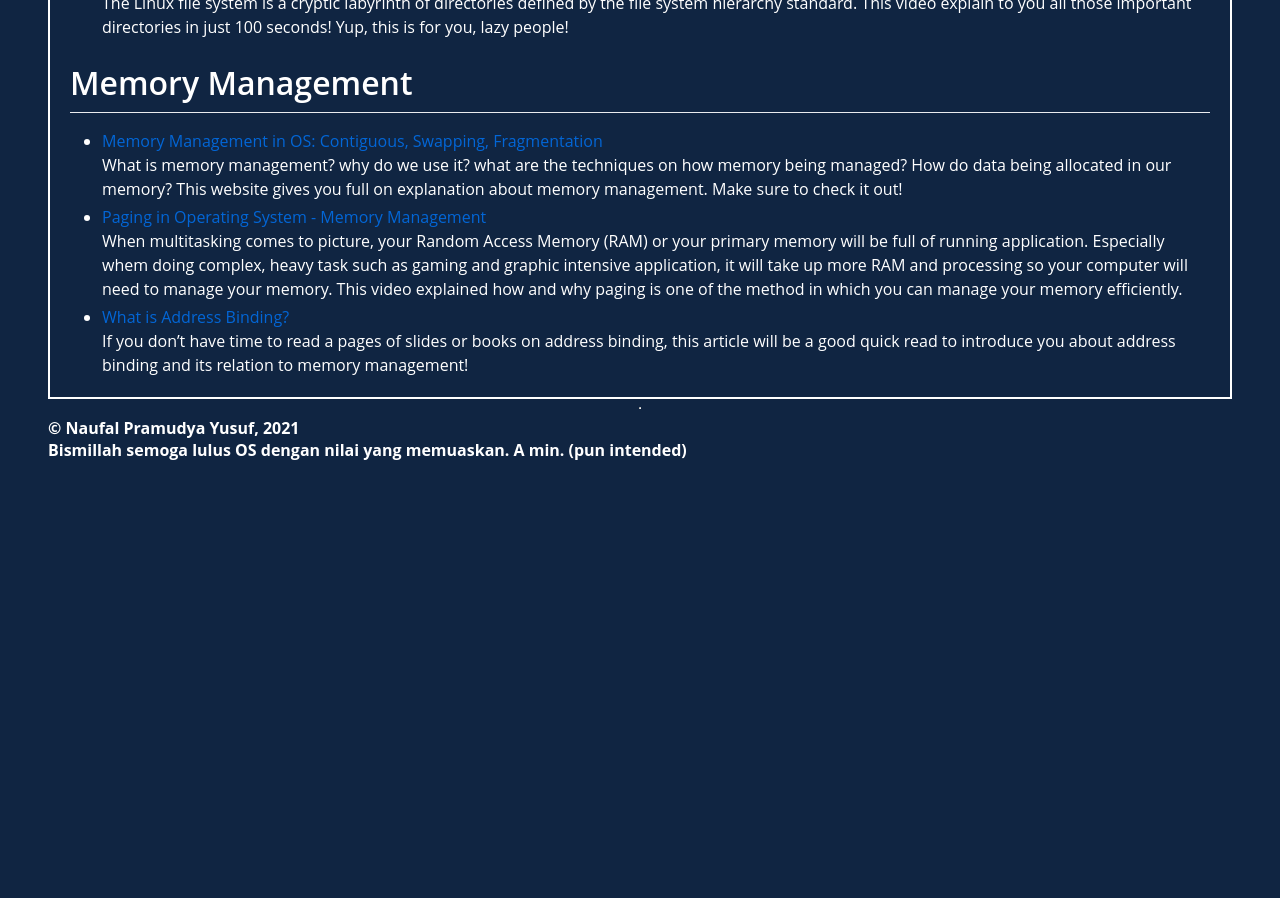
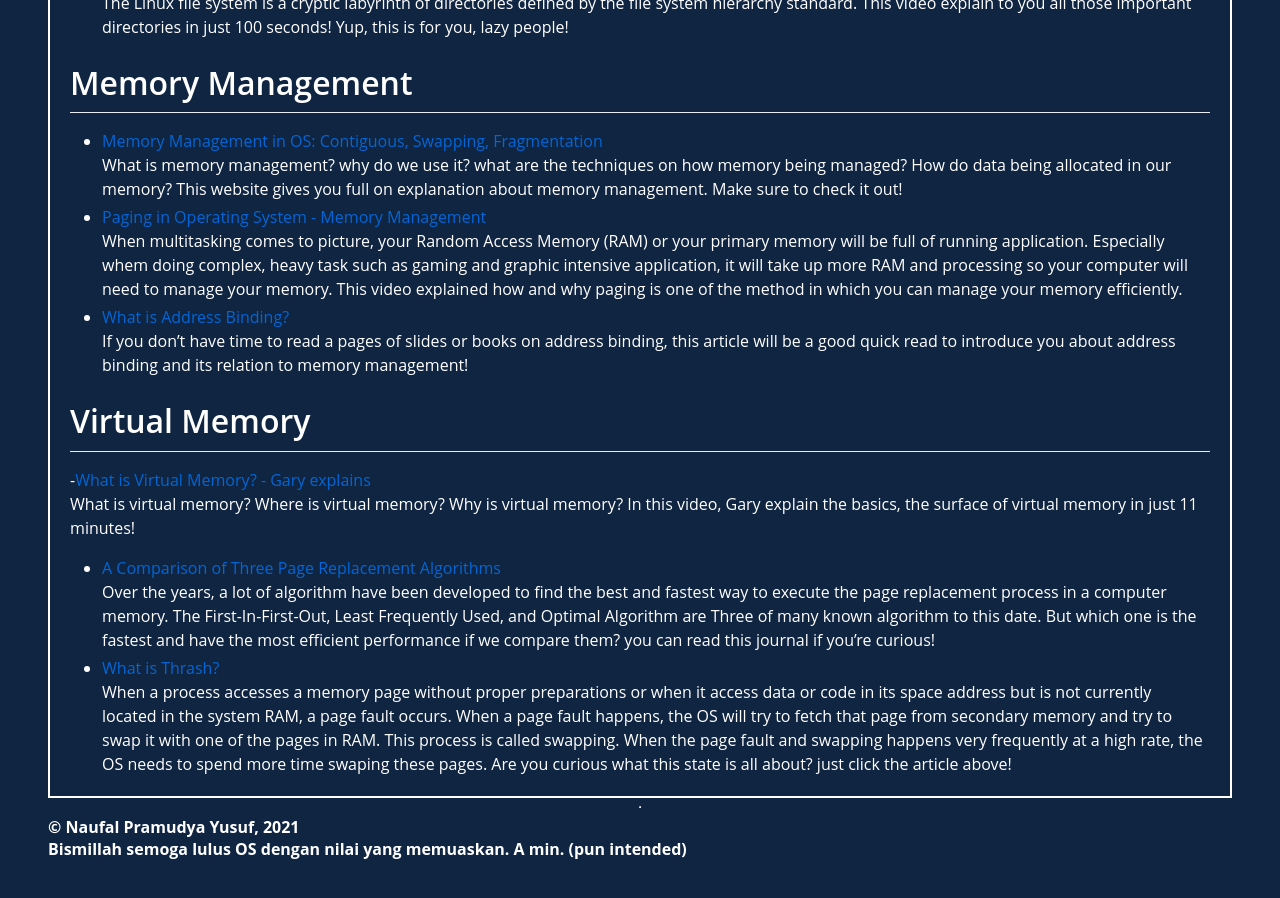
Before and after one commit to naufalpram/os212, a Jekyll site: the page built from links.md, in a window 1280 px wide and 900 px high, scrolled down 1751 px. Built offline with Jekyll 4.4.1, drawn with Linux system fonts in a browser that asks for light colours; our own code applies the rules of GitHub Pages for plain Markdown files; before the commit the page ends 2252 px from its top, so only the background shows below that.

Commit message:
os212 naufalpram W05

```diff
--- a/TXT/myrank.txt
+++ b/TXT/myrank.txt
@@ -8,3 +8,6 @@ ZCZC W03 rakazet
 ZCZC W04 rfauzan46
 ZCZC W04 rickyantowm
 ZCZC W04 reeve02
+ZCZC W05 rizkyyjun
+ZCZC W05 sabynn
+ZCZC W05 rreza00
--- a/links.md
+++ b/links.md
@@ -88,3 +88,19 @@ paging is one of the method in which you can manage your memory efficiently.
 - [What is Address Binding?](https://www.techwalla.com/articles/what-is-address-binding)<br>
 If you don't have time to read a pages of slides or books on address binding, this article will be a good quick read
 to introduce you about address binding and its relation to memory management!
+
+# Virtual Memory
+-[What is Virtual Memory? - Gary explains](https://www.youtube.com/watch?v=2quKyPnUShQ&ab_channel=AndroidAuthority)<br>
+What is virtual memory? Where is virtual memory? Why is virtual memory? In this video, Gary explain the basics,
+the surface of virtual memory in just 11 minutes!
+- [A Comparison of Three Page Replacement Algorithms](https://www.mcser.org/journal/index.php/ajis/article/download/7405/7089#:~:text=LRU%20resulted%20to%20be%20the,is%20placed%20at%20the%20rear.)<br>
+Over the years, a lot of algorithm have been developed to find the best and fastest way to execute the page replacement
+process in a computer memory. The First-In-First-Out, Least Frequently Used, and Optimal Algorithm are Three of many
+known algorithm to this date. But which one is the fastest and have the most efficient performance if we compare them?
+you can read this journal if you're curious!
+- [What is Thrash?](https://www.javatpoint.com/what-is-thrash#:~:text=Thrashing%20is%20when%20the%20page,to%20be%20reduced%20or%20negligible.)<br>
+When a process accesses a memory page without proper preparations or when it access data or code in its space address
+but is not currently located in the system RAM, a page fault occurs. When a page fault happens, the OS will try to
+fetch that page from secondary memory and try to swap it with one of the pages in RAM. This process is called swapping.
+When the page fault and swapping happens very frequently at a high rate, the OS needs to spend more time swaping these
+pages. Are you curious what this state is all about? just click the article above!
```
Also changed, not shown: TXT/mylog.txt (+17 -0 lines), 5 other files.
